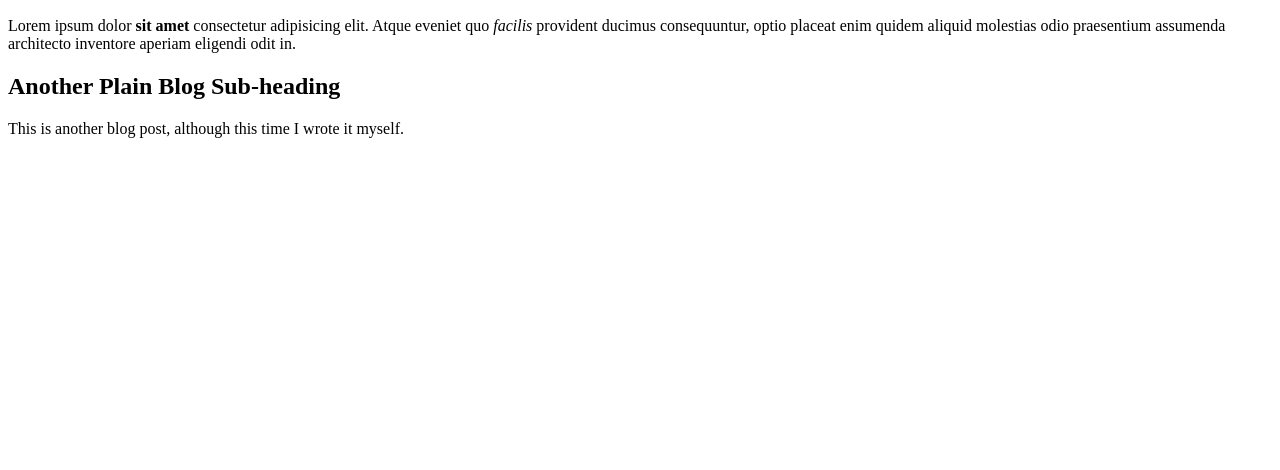
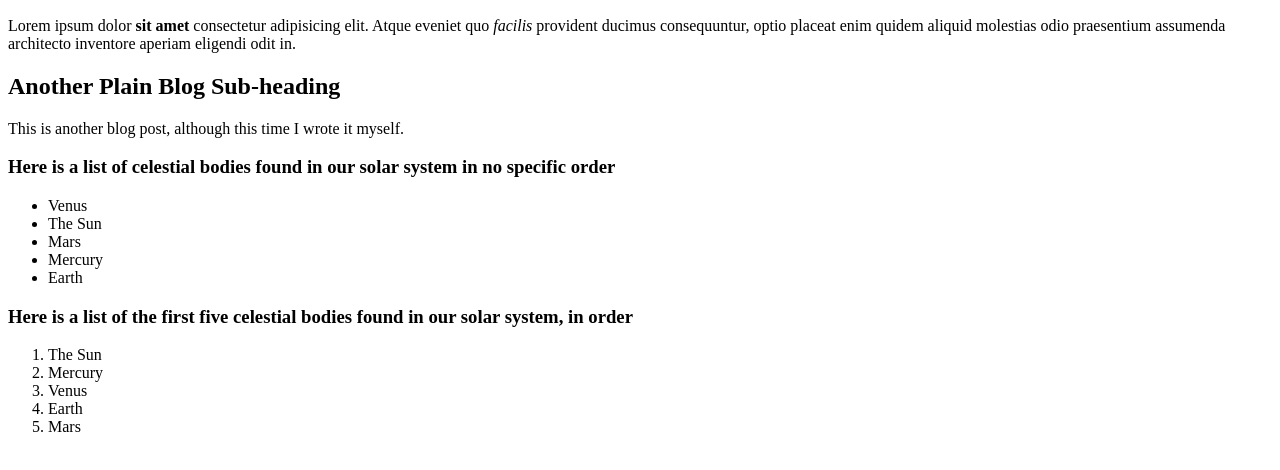
Before and after one commit to JackSalloway/html, a plain HTML site: page index.html in a window 1280 px wide. Shown: the part 110-580 px from the top of the page. Drawn offline with Linux system fonts and the light colour scheme.

Commit message:
Add ordered and un-ordered lists

```diff
--- a/index.html
+++ b/index.html
@@ -15,6 +15,24 @@
     </p>
     <h2>Another Plain Blog Sub-heading</h2>
     <p>This is another blog post, although this time I wrote it myself.</p>
+    <h3>Here is a list of celestial bodies found in our solar system in no specific order</h3>
+    <!--Example of an un-ordered list-->
+    <ul>
+        <li>Venus</li>
+        <li>The Sun</li>
+        <li>Mars</li>
+        <li>Mercury</li>
+        <li>Earth</li>
+    </ul>
+    <h3>Here is a list of the first five celestial bodies found in our solar system, in order </h3>
+    <!--Example of an ordered list-->
+    <ol>
+        <li>The Sun</li>
+        <li>Mercury</li>
+        <li>Venus</li>
+        <li>Earth</li>
+        <li>Mars</li>
+    </ol>
 </body>
 
 </html>
```
